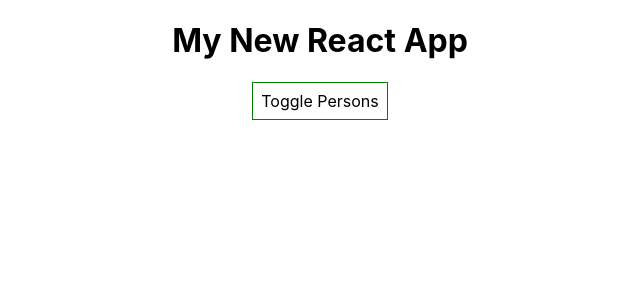
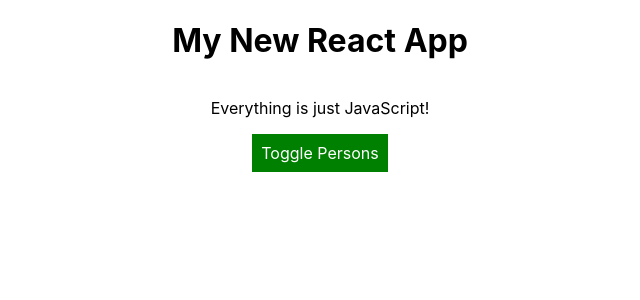
Before and after one commit to WebbWear/react_course_udemy, a React (Create React App) app: page / in a window 1280 px wide. Shown: the top 300 px of the page, without its empty margins (320-960 px from the left). Built offline with nearby package versions, Linux system fonts and the light colour scheme.

Commit message:
dynamiclaly adding styles and classes

```diff
--- a/src/App.css
+++ b/src/App.css
@@ -3,3 +3,11 @@
   display: grid;
   justify-items: center;
 }
+
+.red {
+  color: red;
+}
+
+.bold {
+  font-weight: bold;
+}
--- a/src/App.js
+++ b/src/App.js
@@ -44,7 +44,18 @@ class App extends Component {
   }
 
   render() {
+
+    const style = {
+      backgroundColor: 'green',
+      color: 'white',
+      font: 'inherit',
+      border: '1px solid green',
+      padding: '8px',
+      cursor: 'pointer'
+    };
+
     let persons = null;
+
     if(this.state.showPersons) {
       persons = (
         <div>
@@ -57,13 +68,25 @@ class App extends Component {
              changed={(event) => this.nameChangedHandler(event, person.id)} />
           })}
         </div>
-      )
+      );
+
+      style.backgroundColor = 'red';
+    }
+
+    const classes = [];
+    if (this.state.persons.length <= 2) {
+      classes.push('red'); // classes = ['red]
+    }
+    if (this.state.persons.length <= 1) {
+      classes.push('bold'); //classes = ['red', 'bold']
     }
 
     return (
       <div className="App">
         <h1>My New React App</h1>
+        <p className={classes.join(' ')}>Everything is just JavaScript!</p>
         <button
+          style={style}
           onClick={this.togglePersonsHandler}>Toggle Persons</button>
         {persons}
 
--- a/src/Person/Person.css
+++ b/src/Person/Person.css
@@ -6,10 +6,11 @@
     text-align: center;
 }
 
-button{
-    background-color: white;
+/* button{
+    background-color: green;
+    color: white;
     font: inherit;
     border: 1px solid green;
     padding: 8px;
     cursor: pointer;
-}
+} */
```
